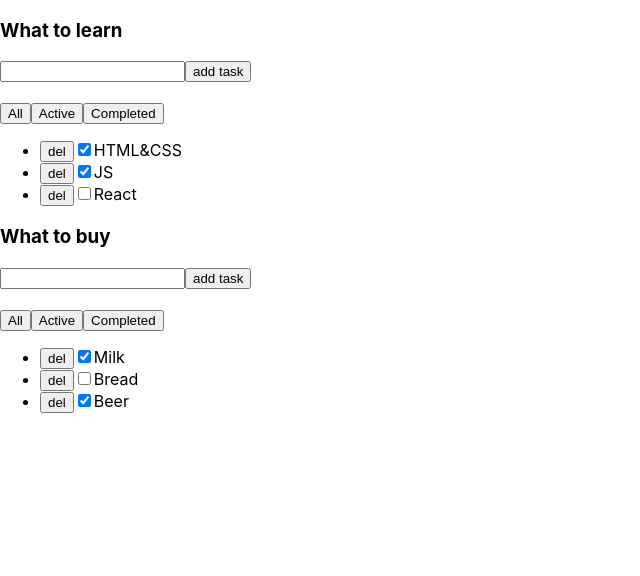
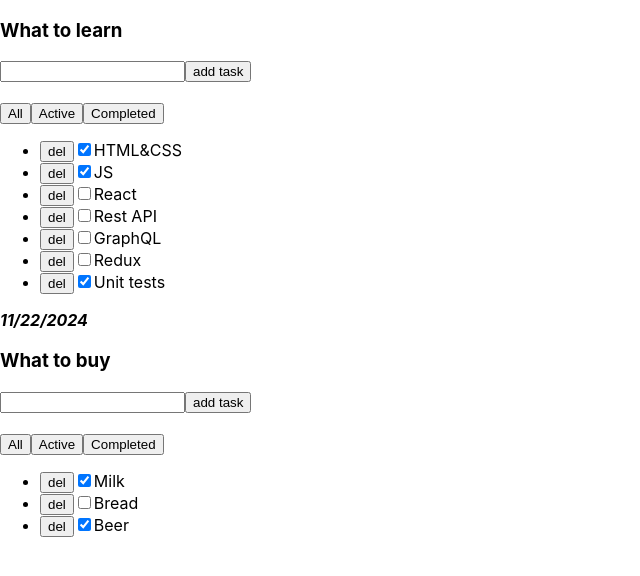
Before and after one commit to Odinokun/ca-todo-practice, a React (Create React App) app: page / in a window 1280 px wide. Shown: the top 576 px of the page, without its empty margins (0-640 px from the left). Built offline with nearby package versions, Linux system fonts and the light colour scheme.

Commit message:
Add additional tasks and date display to Todolist component

```diff
--- a/src/App.tsx
+++ b/src/App.tsx
@@ -12,6 +12,10 @@ function App() {
     { id: 1, title: 'HTML&CSS', isDone: true },
     { id: 2, title: 'JS', isDone: true },
     { id: 3, title: 'React', isDone: false },
+    { id: 4, title: 'Rest API', isDone: false },
+    { id: 5, title: 'GraphQL', isDone: false },
+    { id: 6, title: 'Redux', isDone: false },
+    { id: 7, title: 'Unit tests', isDone: true },
   ];
 
   const tasks2: TaskType[] = [
@@ -22,7 +26,11 @@ function App() {
 
   return (
     <div className=''>
-      <Todolist title={'What to learn'} tasks={tasks1} />
+      <Todolist
+        title={'What to learn'}
+        tasks={tasks1}
+        date={new Date().toLocaleDateString()}
+      />
       <Todolist title={'What to buy'} tasks={tasks2} />
     </div>
   );
--- a/src/components/Todolist.tsx
+++ b/src/components/Todolist.tsx
@@ -5,9 +5,23 @@ import { Button } from './Button';
 type PropsType = {
   title: string;
   tasks: TaskType[];
+  date?: string;
 };
 
-export const Todolist: FC<PropsType> = ({ title, tasks, ...restProps }) => {
+export const Todolist: FC<PropsType> = ({
+  title,
+  tasks,
+  date,
+  ...restProps
+}) => {
+  const tasksList: JSX.Element[] = tasks.map(t => (
+    <li key={t.id}>
+      <Button name={'del'} onClick={() => {}} />
+      <input type='checkbox' checked={t.isDone} />
+      <span>{t.title}</span>
+    </li>
+  ));
+
   return (
     <div>
       <h3>{title}</h3>
@@ -23,15 +37,11 @@ export const Todolist: FC<PropsType> = ({ title, tasks, ...restProps }) => {
         <Button name={'Completed'} onClick={() => {}} />
       </div>
 
-      <ul>
-        {tasks.map(t => (
-          <li key={t.id}>
-            <Button name={'del'} onClick={() => {}} />
-            <input type='checkbox' checked={t.isDone} />
-            <span>{t.title}</span>
-          </li>
-        ))}
-      </ul>
+      <ul>{tasksList}</ul>
+
+      <strong>
+        <i>{date}</i>
+      </strong>
     </div>
   );
 };
```
